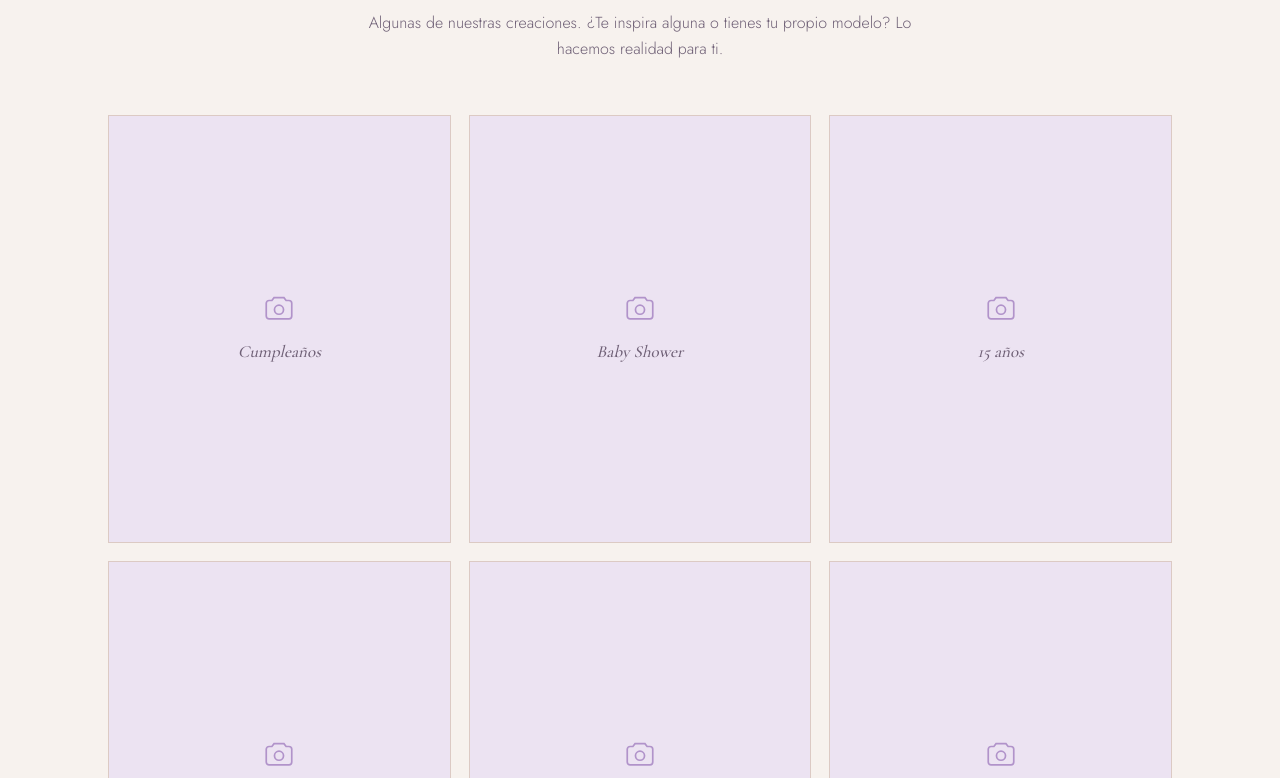
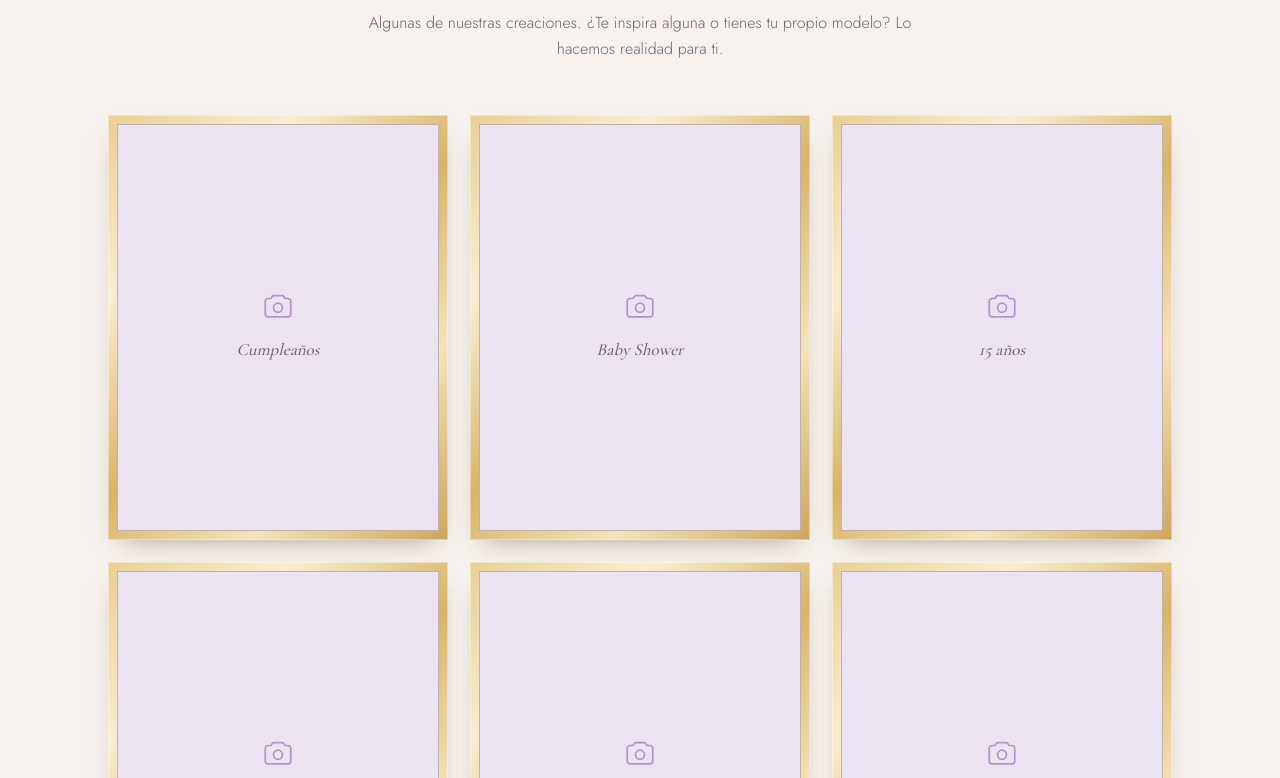
Before and after one commit to pekinglobalparts-dotcom/pekin-global-parts, a Next.js app: page / in a window 1280 px wide. Shown: the part 1682-2460 px from the top of the page. Built offline with nearby package versions, Linux system fonts and the light colour scheme.

Commit message:
SOV DECO PARTHY: galeria con marco dorado, visor ampliado (lightbox) y boton 'Quiero una decoracion asi' a WhatsApp
Co-Authored-By: Claude Opus 4.8 <noreply@anthropic.com>
Claude-Session: https://claude.ai/code/session_01QcNCKsaXbd2PZ5iuZWoKNK

```diff
--- a/src/app/globals.css
+++ b/src/app/globals.css
@@ -103,15 +103,48 @@ html { scroll-behavior: smooth; }
 @media (max-width: 800px) { .sovpage .svc-grid { grid-template-columns: repeat(2, 1fr); } }
 @media (max-width: 520px) { .sovpage .svc-grid { grid-template-columns: 1fr; } }
 
-/* ---- Galería ---- */
-.sovpage .gal-grid { margin-top: 52px; display: grid; grid-template-columns: repeat(3, 1fr); gap: 18px; }
-.sovpage .frame { position: relative; aspect-ratio: 4/5; background: var(--lav); border: 1px solid rgba(177, 137, 78, .28); display: flex; flex-direction: column; align-items: center; justify-content: center; gap: 12px; overflow: hidden; transition: .3s; }
-.sovpage .frame:hover { background: var(--lav-2); }
-.sovpage .frame .cam { width: 34px; height: 34px; stroke: var(--violet); fill: none; stroke-width: 1.2; opacity: .6; }
-.sovpage .frame .cap { font-family: var(--serif); font-style: italic; font-size: 17px; color: var(--mauve); }
-.sovpage .frame img { position: absolute; inset: 0; width: 100%; height: 100%; object-fit: cover; }
+/* ---- Galería con marco dorado ---- */
+.sovpage .gal-grid { margin-top: 52px; display: grid; grid-template-columns: repeat(3, 1fr); gap: 22px; }
+.sovpage .gitem { display: block; width: 100%; padding: 0; border: 0; background: none; cursor: zoom-in; font: inherit; }
+.sovpage .gframe {
+  position: relative; display: block; aspect-ratio: 4/5; padding: 9px;
+  background: linear-gradient(135deg, #e9cf95 0%, #f8eed2 24%, #d8b46a 50%, #f3e3bd 74%, #cda65e 100%);
+  box-shadow: 0 12px 26px -16px rgba(90, 60, 15, .6), inset 0 0 0 1px rgba(255, 255, 255, .4);
+  transition: transform .3s, box-shadow .3s;
+}
+.sovpage .gitem:hover .gframe { transform: translateY(-5px); box-shadow: 0 20px 34px -16px rgba(90, 60, 15, .65), inset 0 0 0 1px rgba(255, 255, 255, .5); }
+.sovpage .gframe .inner {
+  position: relative; width: 100%; height: 100%; overflow: hidden; background: var(--lav);
+  border: 1px solid rgba(120, 80, 20, .35);
+  display: flex; flex-direction: column; align-items: center; justify-content: center; gap: 12px;
+}
+.sovpage .gframe .inner img { position: absolute; inset: 0; width: 100%; height: 100%; object-fit: cover; }
+.sovpage .gframe .cam { width: 34px; height: 34px; stroke: var(--violet); fill: none; stroke-width: 1.2; opacity: .6; }
+.sovpage .gframe .cap { font-family: var(--serif); font-style: italic; font-size: 17px; color: var(--mauve); }
+.sovpage .gframe .hint { position: absolute; inset: 0; display: flex; align-items: center; justify-content: center; background: rgba(59, 42, 70, 0); opacity: 0; transition: .3s; }
+.sovpage .gitem:hover .gframe .hint { background: rgba(59, 42, 70, .3); opacity: 1; }
+.sovpage .gframe .hint svg { width: 36px; height: 36px; stroke: #fff; fill: none; stroke-width: 1.5; }
 .sovpage .gal-note { margin-top: 26px; text-align: center; font-family: var(--serif); font-style: italic; color: var(--mauve); font-size: 16px; }
-@media (max-width: 640px) { .sovpage .gal-grid { grid-template-columns: repeat(2, 1fr); gap: 12px; } }
+@media (max-width: 640px) { .sovpage .gal-grid { grid-template-columns: repeat(2, 1fr); gap: 14px; } }
+
+/* ---- Visor ampliado (lightbox) ---- */
+.sovpage .lb-ov { position: fixed; inset: 0; z-index: 60; background: rgba(40, 28, 50, .8); backdrop-filter: blur(6px); display: flex; align-items: center; justify-content: center; padding: 20px; animation: sov-fade .25s ease; }
+@keyframes sov-fade { from { opacity: 0; } to { opacity: 1; } }
+.sovpage .lb-card { position: relative; width: 100%; max-width: 560px; background: var(--paper); border-radius: 4px; overflow: hidden; box-shadow: 0 30px 70px -20px rgba(0, 0, 0, .55); animation: sov-pop .3s cubic-bezier(.2, .8, .2, 1); }
+@keyframes sov-pop { from { transform: scale(.94); opacity: .4; } to { transform: none; opacity: 1; } }
+.sovpage .lb-frame { padding: 12px; background: linear-gradient(135deg, #e9cf95, #f8eed2, #d8b46a, #f3e3bd, #cda65e); }
+.sovpage .lb-pic { position: relative; aspect-ratio: 4/5; background: var(--lav); overflow: hidden; border: 1px solid rgba(120, 80, 20, .35); display: flex; align-items: center; justify-content: center; }
+.sovpage .lb-pic img { width: 100%; height: 100%; object-fit: cover; }
+.sovpage .lb-ph { display: flex; flex-direction: column; align-items: center; gap: 12px; color: var(--mauve); font-family: var(--serif); font-style: italic; font-size: 17px; }
+.sovpage .lb-ph .cam { width: 40px; height: 40px; stroke: var(--violet); fill: none; stroke-width: 1.2; opacity: .6; }
+.sovpage .lb-body { padding: 22px; text-align: center; display: flex; flex-direction: column; gap: 14px; align-items: center; }
+.sovpage .lb-title { font-family: var(--serif); font-weight: 600; font-size: 23px; color: var(--plum); }
+.sovpage .lb-close { position: absolute; top: 12px; right: 12px; z-index: 3; width: 38px; height: 38px; border-radius: 50%; background: rgba(255, 255, 255, .92); border: 0; cursor: pointer; display: flex; align-items: center; justify-content: center; box-shadow: 0 4px 10px -4px rgba(0, 0, 0, .4); }
+.sovpage .lb-close svg { width: 16px; height: 16px; stroke: var(--plum); stroke-width: 2; fill: none; }
+.sovpage .lb-nav { position: absolute; top: 44%; transform: translateY(-50%); z-index: 3; width: 42px; height: 42px; border-radius: 50%; background: rgba(255, 255, 255, .88); border: 0; cursor: pointer; display: flex; align-items: center; justify-content: center; color: var(--plum); box-shadow: 0 4px 10px -4px rgba(0, 0, 0, .4); }
+.sovpage .lb-nav svg { width: 20px; height: 20px; }
+.sovpage .lb-prev { left: 10px; }
+.sovpage .lb-next { right: 10px; }
 
 /* ---- Proceso ---- */
 .sovpage .process { background: var(--paper); }
--- a/src/app/page.tsx
+++ b/src/app/page.tsx
@@ -1,5 +1,6 @@
 import type { Metadata } from "next";
 import { SovLogo } from "@/components/SovLogo";
+import { SovGaleria, type GalItem } from "@/components/SovGaleria";
 
 /* ============================================================
    SOV DECO PARTHY — Página informativa (una sola vista)
@@ -60,15 +61,21 @@ const servicios = [
   { t: "Eventos especiales", d: "¿Otra ocasión? La ambientamos a la altura del momento.", p: "M12 3l2 5 5 .5-3.8 3.3L16.5 17 12 14.3 7.5 17l1.3-5.2L5 8.5 10 8z" },
 ];
 
-const galeria = ["Cumpleaños", "Baby Shower", "15 años", "Bautizo", "Aniversario", "Evento"];
+// Cuando lleguen las fotos, se agrega `src` a cada una (ej. src: "/sov/galeria/1.jpg")
+const galeria: GalItem[] = [
+  { label: "Cumpleaños" },
+  { label: "Baby Shower" },
+  { label: "15 años" },
+  { label: "Bautizo" },
+  { label: "Aniversario" },
+  { label: "Evento" },
+];
 
 const pasos = [
   { n: "01", t: "Escríbenos", d: "Cuéntanos qué celebras y para qué fecha, por WhatsApp." },
   { n: "02", t: "Comparte tu idea", d: "Envíanos la foto o el modelo de decoración que deseas." },
   { n: "03", t: "Recibe tu cotización", d: "Te preparamos una propuesta a tu medida, sin compromiso." },
 ];
-
-const camPath = "M3 8a2 2 0 012-2h2l1.5-2h7L17 6h2a2 2 0 012 2v9a2 2 0 01-2 2H5a2 2 0 01-2-2z";
 
 export default function Home() {
   return (
@@ -153,14 +160,7 @@ export default function Home() {
               Algunas de nuestras creaciones. ¿Te inspira alguna o tienes tu propio modelo? Lo hacemos realidad para ti.
             </p>
           </div>
-          <div className="gal-grid">
-            {galeria.map((label) => (
-              <div className="frame" key={label}>
-                <svg className="cam" viewBox="0 0 24 24"><path d={camPath} /><circle cx="12" cy="12.5" r="3.2" /></svg>
-                <span className="cap">{label}</span>
-              </div>
-            ))}
-          </div>
+          <SovGaleria items={galeria} waNumber={WA_NUMBER} />
           <p className="gal-note">Pronto agregaremos fotografías reales de nuestras decoraciones.</p>
         </div>
       </section>
--- /dev/null
+++ b/src/components/SovGaleria.tsx
@@ -0,0 +1,131 @@
+"use client";
+
+import { useCallback, useEffect, useState } from "react";
+
+export type GalItem = { label: string; src?: string };
+
+const camPath = "M3 8a2 2 0 012-2h2l1.5-2h7L17 6h2a2 2 0 012 2v9a2 2 0 01-2 2H5a2 2 0 01-2-2z";
+
+function WhatsAppIcon() {
+  return (
+    <svg viewBox="0 0 24 24" className="ico" aria-hidden="true">
+      <path d="M17.472 14.382c-.297-.149-1.758-.867-2.03-.967-.273-.099-.471-.148-.67.15-.197.297-.767.966-.94 1.164-.173.199-.347.223-.644.075-.297-.15-1.255-.463-2.39-1.475-.883-.788-1.48-1.761-1.653-2.059-.173-.297-.018-.458.13-.606.134-.133.298-.347.446-.52.149-.174.198-.298.298-.497.099-.198.05-.372-.025-.521-.075-.149-.669-1.612-.916-2.207-.242-.579-.487-.5-.669-.51l-.57-.01c-.198 0-.52.074-.792.372-.272.297-1.04 1.016-1.04 2.479 0 1.462 1.065 2.875 1.213 3.074.149.198 2.096 3.2 5.077 4.487.71.306 1.263.489 1.694.625.712.227 1.36.195 1.872.118.571-.085 1.758-.719 2.006-1.413.248-.694.248-1.289.173-1.413-.074-.124-.272-.198-.57-.347M12.05 21.785h-.004a9.87 9.87 0 01-5.031-1.378l-.361-.214-3.741.982.998-3.648-.235-.374a9.86 9.86 0 01-1.51-5.26c.002-5.45 4.436-9.884 9.888-9.884a9.82 9.82 0 016.988 2.898 9.825 9.825 0 012.893 6.994c-.003 5.45-4.437 9.884-9.885 9.884" />
+    </svg>
+  );
+}
+
+function Placeholder({ label }: { label: string }) {
+  return (
+    <>
+      <svg className="cam" viewBox="0 0 24 24">
+        <path d={camPath} />
+        <circle cx="12" cy="12.5" r="3.2" />
+      </svg>
+      <span className="cap">{label}</span>
+    </>
+  );
+}
+
+export function SovGaleria({ items, waNumber }: { items: GalItem[]; waNumber: string }) {
+  const [open, setOpen] = useState<number | null>(null);
+
+  const close = useCallback(() => setOpen(null), []);
+  const go = useCallback(
+    (dir: number) => setOpen((i) => (i === null ? null : (i + dir + items.length) % items.length)),
+    [items.length]
+  );
+
+  // Enlace profundo opcional (?foto=N) para abrir una foto directa
+  useEffect(() => {
+    const n = new URLSearchParams(window.location.search).get("foto");
+    if (n !== null) {
+      const idx = Number(n);
+      if (Number.isInteger(idx) && idx >= 0 && idx < items.length) setOpen(idx);
+    }
+  }, [items.length]);
+
+  // Teclado + bloqueo de scroll cuando el visor está abierto
+  useEffect(() => {
+    if (open === null) return;
+    const onKey = (e: KeyboardEvent) => {
+      if (e.key === "Escape") close();
+      if (e.key === "ArrowRight") go(1);
+      if (e.key === "ArrowLeft") go(-1);
+    };
+    window.addEventListener("keydown", onKey);
+    const prev = document.body.style.overflow;
+    document.body.style.overflow = "hidden";
+    return () => {
+      window.removeEventListener("keydown", onKey);
+      document.body.style.overflow = prev;
+    };
+  }, [open, close, go]);
+
+  const waFor = (label: string) =>
+    `https://wa.me/${waNumber}?text=${encodeURIComponent(
+      `¡Hola SOV DECO PARTHY! Me encantó la decoración de ${label} que vi en su página. Me gustaría una así, ¿me pueden cotizar?`
+    )}`;
+
+  const current = open === null ? null : items[open];
+
+  return (
+    <>
+      <div className="gal-grid">
+        {items.map((it, i) => (
+          <button className="gitem" key={it.label + i} onClick={() => setOpen(i)} aria-label={`Ver ${it.label} en grande`}>
+            <span className="gframe">
+              <span className="inner">
+                {it.src ? <img src={it.src} alt={`Decoración de ${it.label}`} /> : <Placeholder label={it.label} />}
+                <span className="hint">
+                  <svg viewBox="0 0 24 24" aria-hidden="true">
+                    <circle cx="11" cy="11" r="7" />
+                    <path d="M16 16l4 4M11 8v6M8 11h6" />
+                  </svg>
+                </span>
+              </span>
+            </span>
+          </button>
+        ))}
+      </div>
+
+      {current && (
+        <div className="lb-ov" role="dialog" aria-modal="true" aria-label={current.label} onClick={close}>
+          <div className="lb-card" onClick={(e) => e.stopPropagation()}>
+            <button className="lb-close" onClick={close} aria-label="Cerrar">
+              <svg viewBox="0 0 24 24"><path d="M6 6l12 12M18 6L6 18" /></svg>
+            </button>
+            {items.length > 1 && (
+              <>
+                <button className="lb-nav lb-prev" onClick={() => go(-1)} aria-label="Anterior">
+                  <svg viewBox="0 0 24 24"><path d="M15 5l-7 7 7 7" fill="none" stroke="currentColor" strokeWidth="2" /></svg>
+                </button>
+                <button className="lb-nav lb-next" onClick={() => go(1)} aria-label="Siguiente">
+                  <svg viewBox="0 0 24 24"><path d="M9 5l7 7-7 7" fill="none" stroke="currentColor" strokeWidth="2" /></svg>
+                </button>
+              </>
+            )}
+            <div className="lb-frame">
+              <div className="lb-pic">
+                {current.src ? (
+                  <img src={current.src} alt={`Decoración de ${current.label}`} />
+                ) : (
+                  <div className="lb-ph">
+                    <svg className="cam" viewBox="0 0 24 24"><path d={camPath} /><circle cx="12" cy="12.5" r="3.2" /></svg>
+                    <span>Foto próximamente</span>
+                  </div>
+                )}
+              </div>
+            </div>
+            <div className="lb-body">
+              <span className="lb-title">{current.label}</span>
+              <a className="btn-wa" href={waFor(current.label)} target="_blank" rel="noopener noreferrer">
+                <WhatsAppIcon />
+                Quiero una decoración así
+              </a>
+            </div>
+          </div>
+        </div>
+      )}
+    </>
+  );
+}
```
